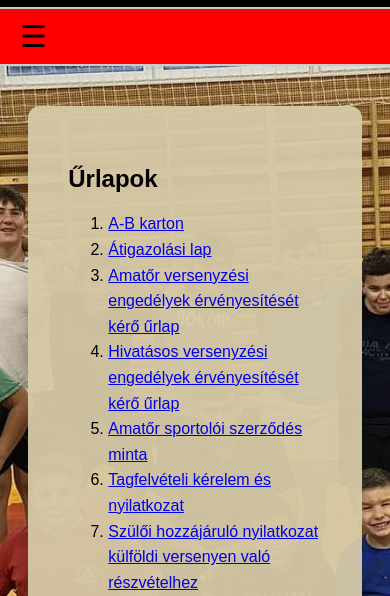
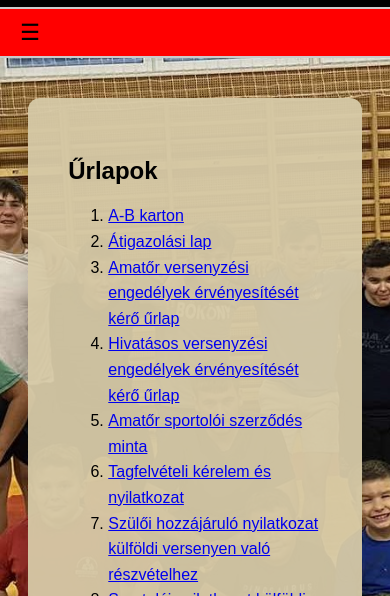
Before and after one commit to yaayimded/ksbe, a plain HTML site: page form.html in a window 390 px wide. Shown: the part 233-829 px from the top of the page. Drawn offline with Linux system fonts and the light colour scheme.

Commit message:
Dinamikus font size

```diff
--- a/elerhetoseg.css
+++ b/elerhetoseg.css
@@ -182,7 +182,7 @@ body
   /* Hamburger gomb alapstílus */
 .menu-toggle {
   display: none;
-  font-size: 30px;
+  font-size: 140%;
   cursor: pointer;
   padding: 10px 20px;
   background-color: lightgreen;
--- a/form.css
+++ b/form.css
@@ -119,7 +119,7 @@ body
   /* Hamburger gomb alapstílus */
 .menu-toggle {
   display: none;
-  font-size: 30px;
+  font-size: 140%;
   cursor: pointer;
   padding: 10px 20px;
   background-color: red;
--- a/gallery.css
+++ b/gallery.css
@@ -286,7 +286,7 @@ body
   /* Hamburger gomb alapstílus */
 .menu-toggle {
   display: none;
-  font-size: 30px;
+  font-size: 140%;
   cursor: pointer;
   padding: 10px 20px;
   background-color: red;
--- a/reviews.css
+++ b/reviews.css
@@ -258,7 +258,7 @@ body
   /* Hamburger gomb alapstílus */
 .menu-toggle {
   display: none;
-  font-size: 30px;
+  font-size: 140%;
   cursor: pointer;
   padding: 10px 20px;
   background-color: red;
```
